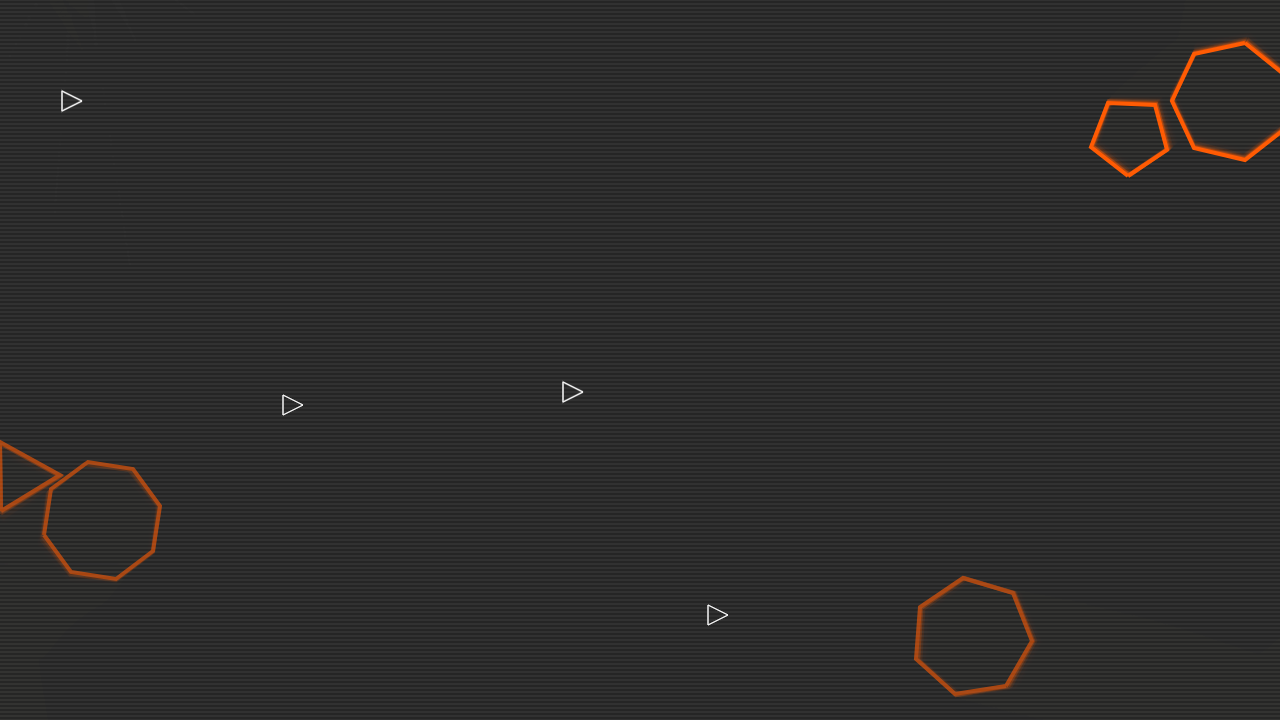
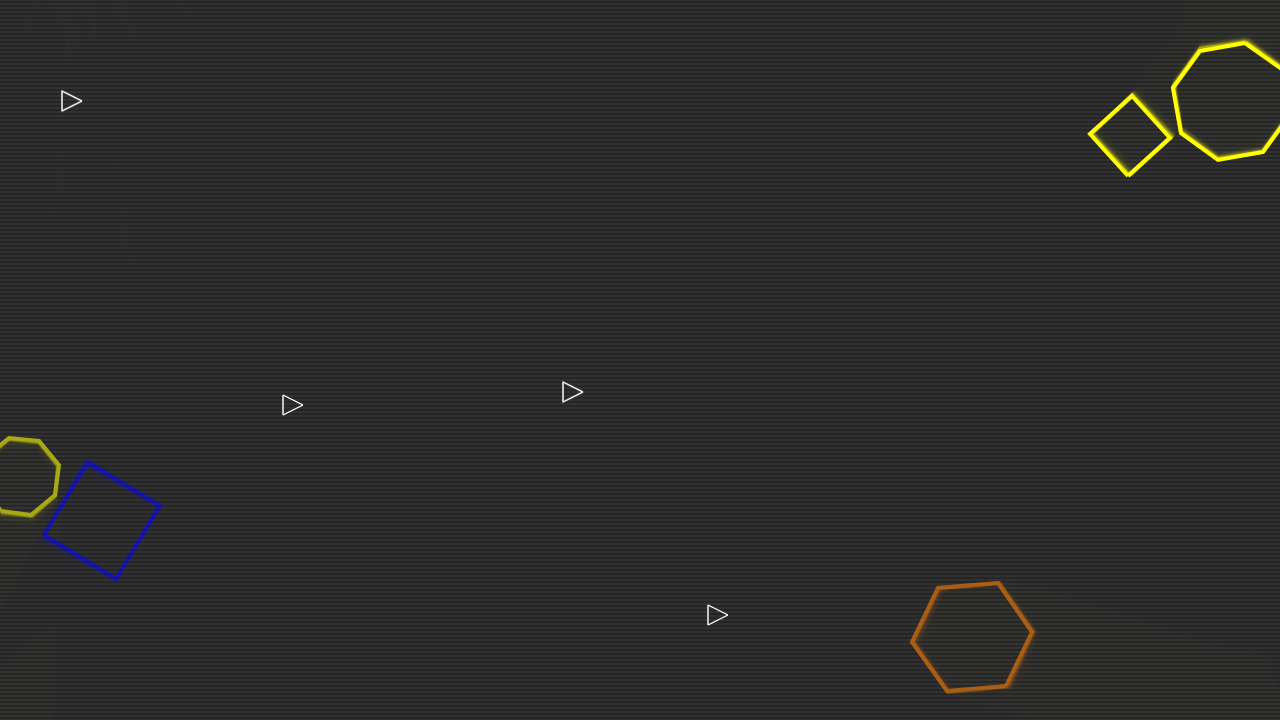
Before and after one commit to wykhuh/canvas-asteroids, a plain HTML site: page index.html in a window 1280 px wide. Shown: the part 80-800 px from the top of the page. Drawn offline with Linux system fonts and the light colour scheme.

Commit message:
move randomInt and randomColor to own module

```diff
--- a/index.html
+++ b/index.html
@@ -12,6 +12,7 @@ Source: https://github.com/everblind/js-playground/tree/master/canvas-asteroids
 
 	<script src="js/pool.js"></script>
 	<script src="js/vec2d.js"></script>
+	<script src="js/shared.js"></script>
 	<script src="js/particle.js"></script>
 	<script src="js/bullet.js"></script>
 	<script src="js/asteroid.js"></script>
--- a/js/asteroid.js
+++ b/js/asteroid.js
@@ -1,18 +1,16 @@
 var Asteroid = (function()
 {
 	//exposed methods:
-
-
 	var create = function()
 	{
 		var obj = Object.create(def);
 		obj.radius = 40;
-		obj.color = '#FF5900';
+		obj.color = Shared.randomColor();
 		obj.pos = Vec2D.create(0, 0);
 		obj.vel = Vec2D.create(0, 0);
 		obj.blacklisted = false;
 		obj.type = 'b';
-		obj.sides = getRandomInt(3, 8);
+		obj.sides = Shared.randomInt(3, 8);
 		obj.angle = 0;
 		obj.angleVel = (1 - Math.random() * 2) * 0.01;
 
@@ -20,10 +18,6 @@ var Asteroid = (function()
 	};
 
 	//Ship definition:
-
-	function getRandomInt(min, max) {
-	  return Math.floor(Math.random() * (max - min + 1)) + min;
-	}
 
 	var def =
 	{
--- a/js/canvas-asteroids.js
+++ b/js/canvas-asteroids.js
@@ -502,7 +502,7 @@ function generateAsteroidExplosion(asteroid)
 
 		p.radius = Math.random() * (asteroid.radius >> 2) + 2;
 		p.lifeSpan = 80;
-		p.color = '#FF5900';
+		p.color = Shared.randomColor();
 		p.vel.setLength(20 / p.radius);
 		ships.forEach(function(ship) {
 			p.vel.setAngle(ship.angle + (1 - Math.random() * 2) * doublePI);
--- /dev/null
+++ b/js/shared.js
@@ -0,0 +1,26 @@
+var Shared = (function() {
+  'use strict';
+
+  function randomInt(min, max) {
+    return Math.floor(Math.random() * (max - min + 1)) + min;
+  }
+
+  var colors = [
+    '#FF0000',
+    '#FF7F00',
+    '#FFFF00',
+    '#00FF00',
+    '#0000FF',
+    '#9400D3'
+  ]
+
+  function randomColor () {
+    return colors[randomInt(0, 5)];
+  }
+
+  return {
+    randomInt: randomInt,
+    randomColor: randomColor
+  }
+
+}());
```
